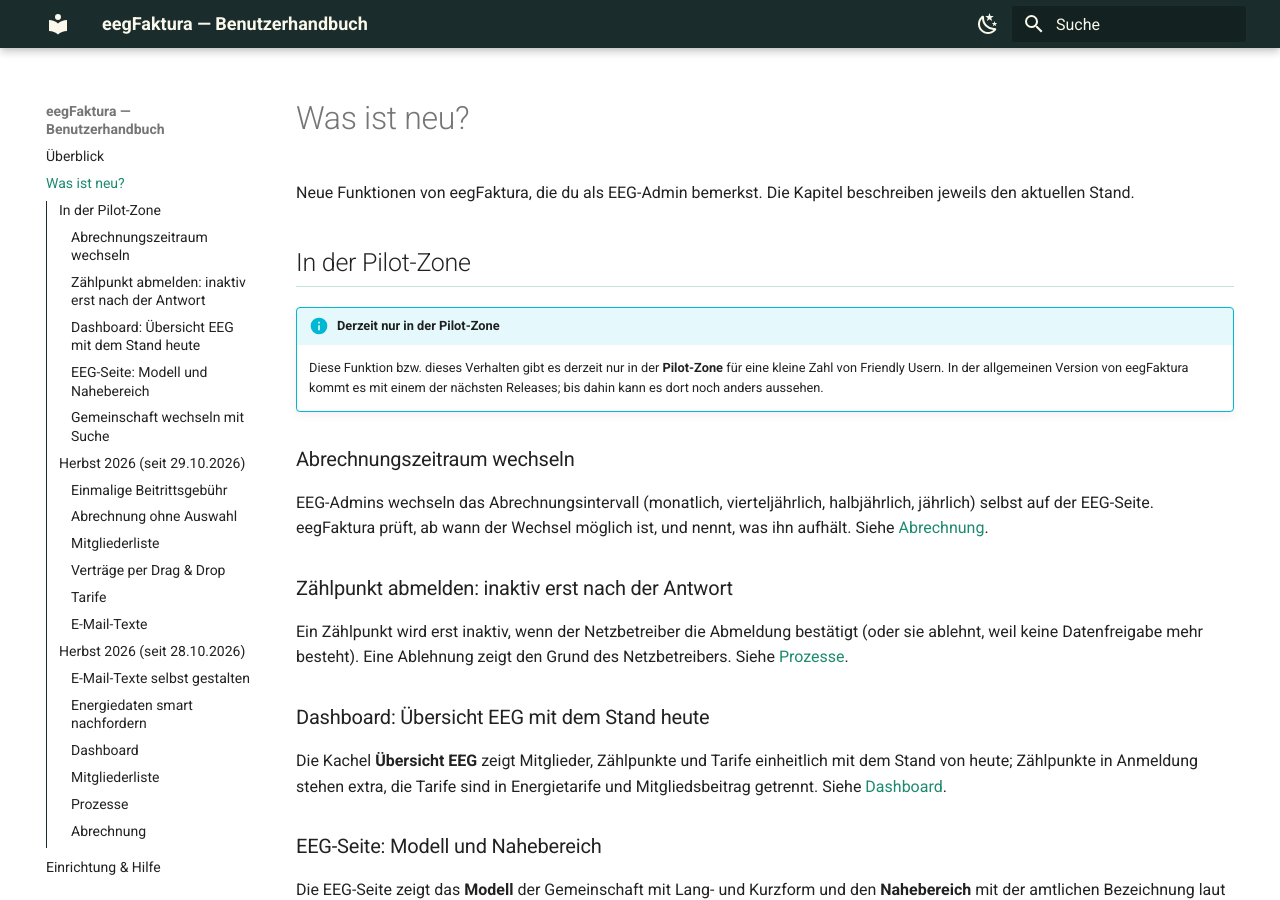
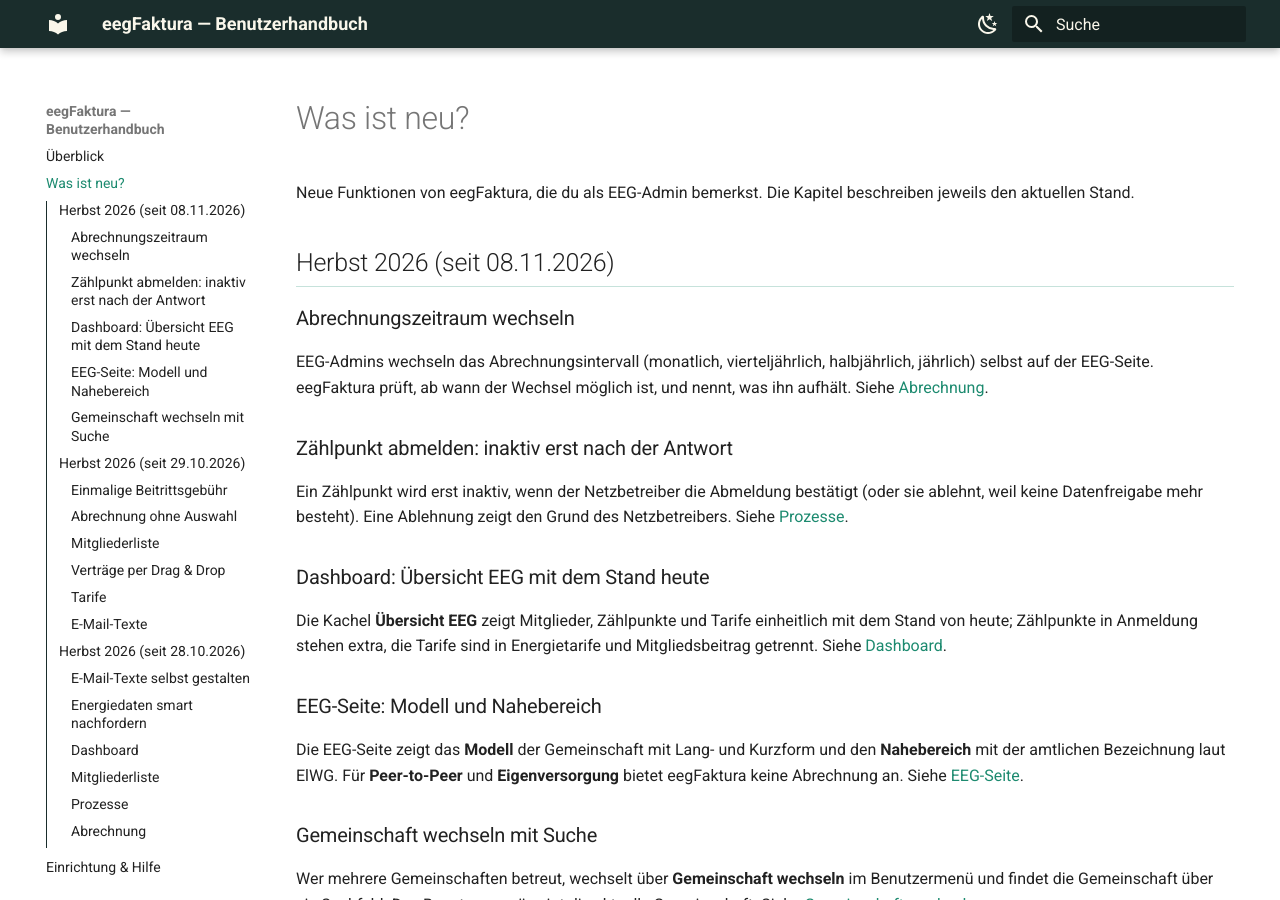
Before and after one commit to eegfaktura/eegfaktura-user-guide, an MkDocs documentation site: the page built from docs/changelog.md, in a window 1280 px wide and 900 px high. Built offline with MkDocs 1.6.1 and Material for MkDocs 9.7.7, drawn with Linux system fonts in a browser that asks for light colours.

Commit message:
docs: production release 08.11.2026 - pilot hints removed (#10)
Co-authored-by: Claude Opus 5.5 <noreply@anthropic.com>

```diff
--- a/docs/01-anmeldung.md
+++ b/docs/01-anmeldung.md
@@ -32,8 +32,6 @@ Ganz unten öffnet **Info** das Impressum.
 
 ## Benutzermenü und Abmelden
 
---8<-- "pilot.md"
-
 Ein Klick auf dein **Benutzersymbol** oben im Menü öffnet das Benutzermenü:
 
 ![Benutzermenü](images/oberflaeche-benutzermenue.png)
@@ -45,8 +43,6 @@ Ein Klick auf dein **Benutzersymbol** oben im Menü öffnet das Benutzermenü:
 - **Abmelden**: meldet dich ab.
 
 ## Gemeinschaft wechseln
-
---8<-- "pilot.md"
 
 Betreust du mehrere Gemeinschaften, klickst du im Benutzermenü auf **Gemeinschaft wechseln**. Es öffnet sich die
 Liste **Auswahl Gemeinschaft**, die aktuelle Gemeinschaft ist mit einem Häkchen markiert. Oben steht ein **Suchfeld**:
@@ -75,8 +71,6 @@ Das **Dashboard** zeigt die wichtigsten Zahlen der Gemeinschaft, meist für den
 Die Fragezeichen-Symbole neben den Werten erklären, wie eine Zahl entsteht.
 
 ### Übersicht EEG
-
---8<-- "pilot.md"
 
 Die Kachel zeigt alle Zahlen mit dem Stand von heute, unabhängig vom gewählten Zeitraum; oben steht „Stand heute“.
 
@@ -123,8 +117,6 @@ eigenen Speichern-Knopf gibt es nicht. EC-Nummer, Gemeinschafts-ID und Verteilun
 
 ### Modell und Nahebereich
 
---8<-- "pilot.md"
-
 Unter **Allgemeines** stehen zwei weitere Felder, beide nur zur Anzeige:
 
 - **Modell**: die Art der Gemeinschaft, mit Kurz- und Langform: EEG lokal (Erneuerbare-Energie-Gemeinschaft, lokal),
@@ -148,8 +140,6 @@ Liegt noch kein Wert vor, steht „unbekannt“.
 
 ### Peer-to-Peer und Eigenversorgung
 
---8<-- "pilot.md"
-
 Für Gemeinschaften mit dem Modell **P2P** oder **EVA** bietet eegFaktura keine Abrechnung an. Es fehlen deshalb der
 Menüpunkt **Tarife**, die Abrechnung und die Rechnungen, die Tarifauswahl bei Mitgliedern und Zählpunkten, die
 Lastschrift-Felder, die Abrechnungseinstellungen, der Abrechnungszeitraum, die Creditor-ID, die Rechnungs-Mail unter
--- a/docs/05-abrechnung.md
+++ b/docs/05-abrechnung.md
@@ -188,8 +188,6 @@ Belege mit „Vorschau“ im Namen stammen aus einer Vorschau und sind nicht gü
 
 ## Abrechnungszeitraum wechseln
 
---8<-- "pilot.md"
-
 Ob deine Gemeinschaft monatlich, vierteljährlich, halbjährlich oder jährlich abrechnet, stellst du auf der
 **EEG-Seite** unter **Einstellungen → Abrechnungszeitraum** ein. Ändern können das nur EEG-Admins.
 
--- a/docs/08-prozesse.md
+++ b/docs/08-prozesse.md
@@ -47,8 +47,6 @@ später wieder teilnehmen, ist eine neue Anmeldung nötig.
 Fehlt eegFaktura die Kennung der Datenfreigabe, fordere zuerst die **Teilnehmerliste** an (siehe unten).
 
 ### Was nach dem Anfordern passiert
-
---8<-- "pilot.md"
 
 Das Anfordern allein ändert den Zählpunkt nicht: Er bleibt aktiv, die Anfrage steht in der Prozess History und in den
 [Nachrichten](07-nachrichten.md). Erst die **Antwort des Netzbetreibers** entscheidet:
--- a/docs/changelog.md
+++ b/docs/changelog.md
@@ -3,9 +3,7 @@
 Neue Funktionen von eegFaktura, die du als EEG-Admin bemerkst. Die Kapitel beschreiben jeweils den aktuellen
 Stand.
 
-## In der Pilot-Zone
-
---8<-- "pilot.md"
+## Herbst 2026 (seit 08.11.2026)
 
 ### Abrechnungszeitraum wechseln
 
```
Also changed, not shown: CHANGELOG.md (+6 -0 lines).
